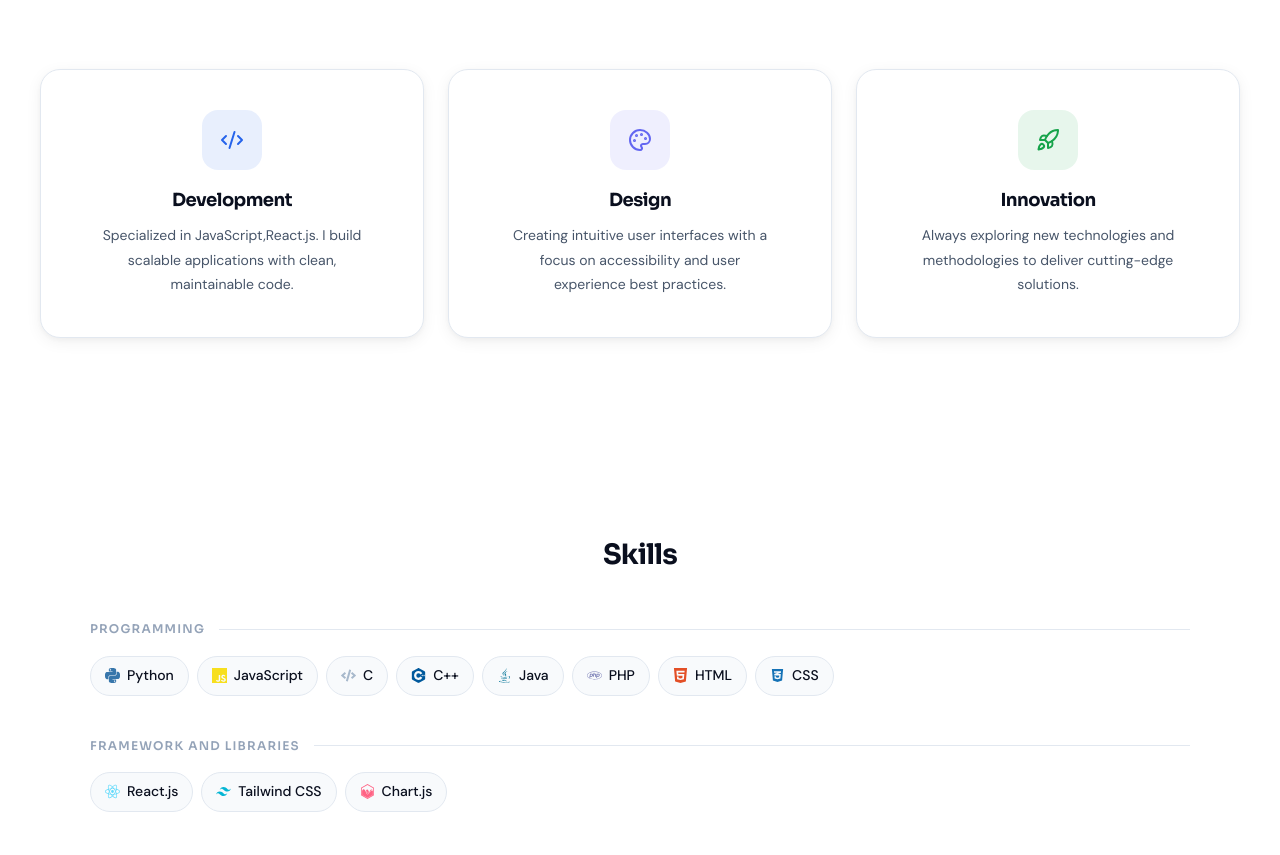
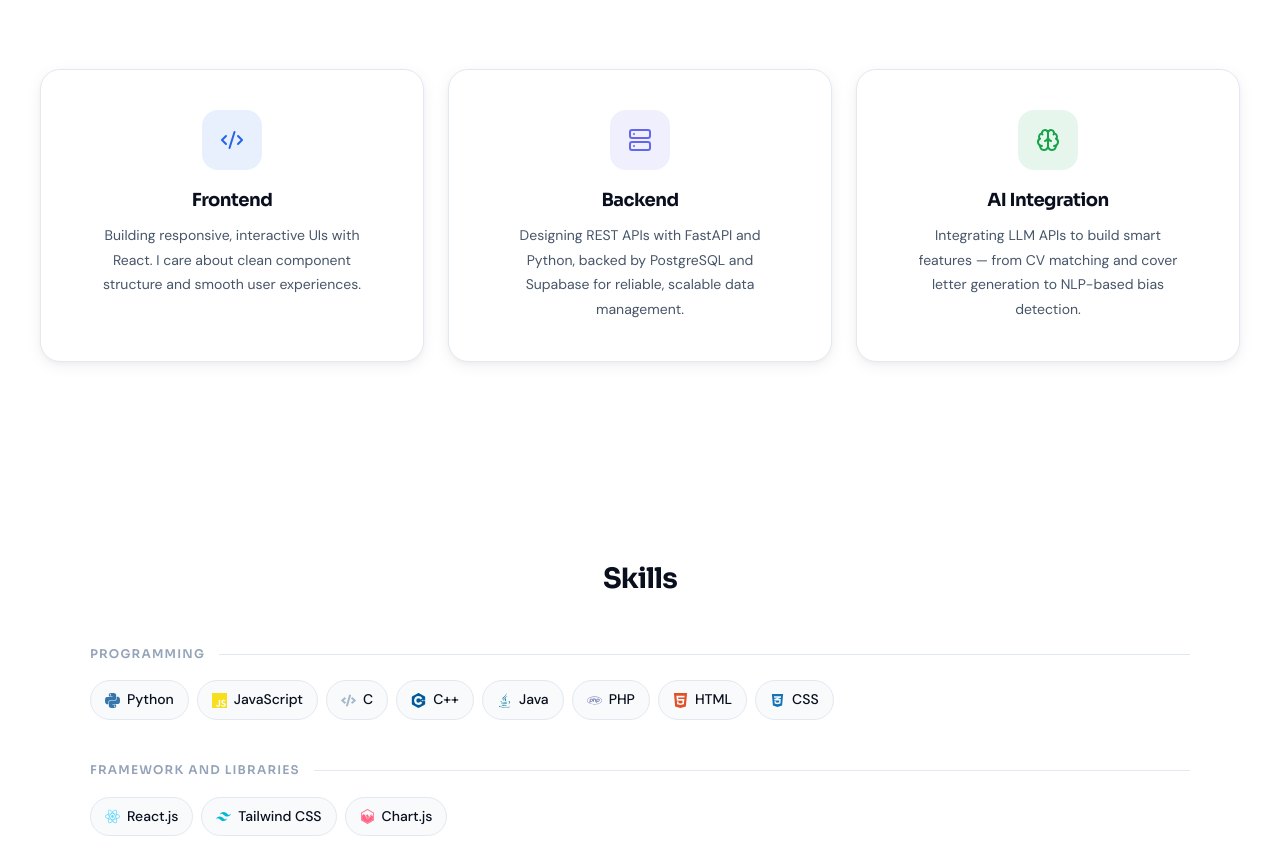
Before and after one commit to julkarShabab/portfolio, a React (Vite) app in the folder my-react-app/: page / in a window 1280 px wide. Shown: the part 949-1804 px from the top of the page. Built offline with nearby package versions, Linux system fonts and the light colour scheme.

Commit message:
about me got updated

```diff
--- a/my-react-app/src/components/About.jsx
+++ b/my-react-app/src/components/About.jsx
@@ -1,5 +1,4 @@
-import { Code2, Palette, Rocket } from "lucide-react";
-//import "./About.css";
+import { Code2, Brain, Server } from "lucide-react";
 
 export function About() {
   return (
@@ -8,40 +7,38 @@ export function About() {
         <h2 className="about-title">About Me</h2>
 
         <div className="about-grid">
-
           <div className="about-card card">
             <div className="icon-box blue">
               <Code2 size={24} />
             </div>
-            <h3>Development</h3>
+            <h3>Frontend</h3>
             <p>
-              Specialized in JavaScript,React.js. I build scalable
-              applications with clean, maintainable code.
+              Building responsive, interactive UIs with React. I care about
+              clean component structure and smooth user experiences.
             </p>
           </div>
 
           <div className="about-card card">
             <div className="icon-box purple">
-              <Palette size={24} />
+              <Server size={24} />
             </div>
-            <h3>Design</h3>
+            <h3>Backend</h3>
             <p>
-              Creating intuitive user interfaces with a focus on accessibility
-              and user experience best practices.
+              Designing REST APIs with FastAPI and Python, backed by PostgreSQL
+              and Supabase for reliable, scalable data management.
             </p>
           </div>
 
           <div className="about-card card">
             <div className="icon-box green">
-              <Rocket size={24} />
+              <Brain size={24} />
             </div>
-            <h3>Innovation</h3>
+            <h3>AI Integration</h3>
             <p>
-              Always exploring new technologies and methodologies to deliver
-              cutting-edge solutions.
+              Integrating LLM APIs to build smart features — from CV matching
+              and cover letter generation to NLP-based bias detection.
             </p>
           </div>
-
         </div>
       </div>
     </section>
```
